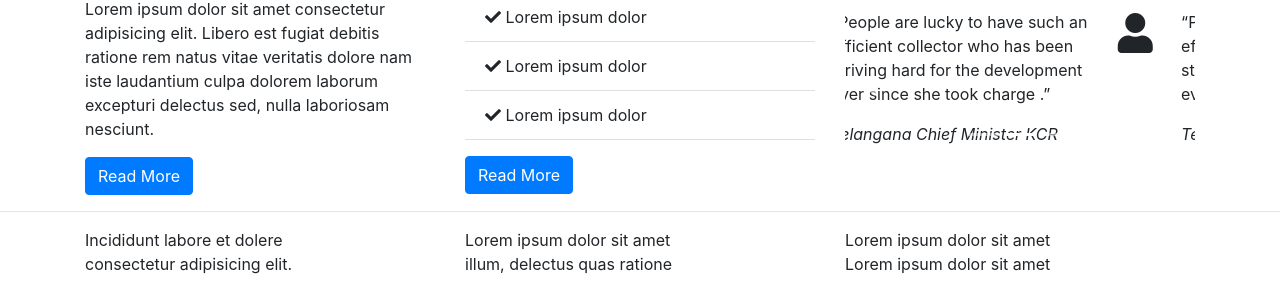
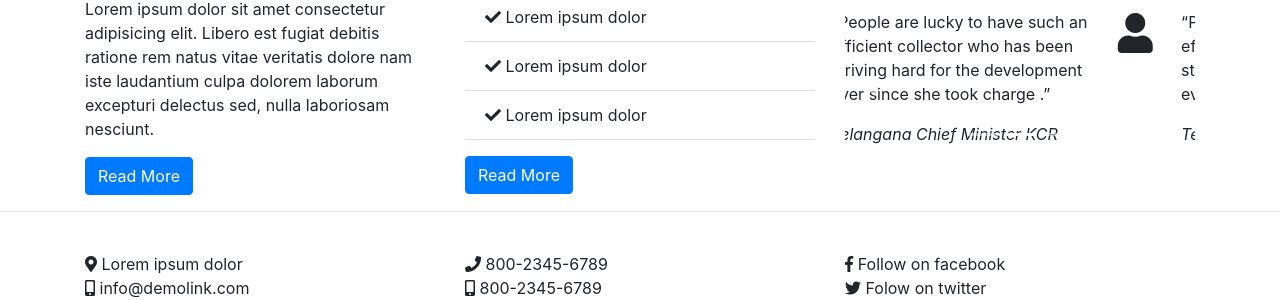
Before and after one commit to charan1922/UI_Project, a plain HTML site: page index.html in a window 1280 px wide. Shown: the part 1243-1543 px from the top of the page. Before the commit the page ends 1519 px from the top, so only its background shows below. Drawn offline with nearby package versions, Linux system fonts and the light colour scheme.

Commit message:
updated ui

```diff
--- a/index.html
+++ b/index.html
@@ -314,22 +314,57 @@
   <footer>
     <div class="container">
       <div class="row">
-        <div class="col-md-12">
-          <div class="row">
-            <div class="col-md-4">Incididunt labore et dolere</div>
-            <div class="col-md-4">Lorem ipsum dolor sit amet </div>
-            <div class="col-md-4">Lorem ipsum dolor sit amet </div>
-          </div>
-
+        <div class="col-lg-4">
+          <ul class="footer-links">
+            <li>
+              <span>
+                  <i class="fas fa-map-marker-alt"></i>
+              </span>
+              <p>Lorem ipsum dolor </p>
+            </li>
+            <li>
+              <span>
+                  <i class= "fas fa-mobile-alt"></i>
+              </span>
+              <p>info@demolink.com</p>
+            </li>
+          </ul>
         </div>
-        <div class="col-md-12">
-          <div class="row">
-            <div class="col-md-4">consectetur adipisicing elit. </div>
-            <div class="col-md-4">illum, delectus quas ratione </div>
-            <div class="col-md-4">Lorem ipsum dolor sit amet </div>
-          </div>
+        <div class="col-lg-4">
+          <ul class="footer-links">
+            <li>
+              <span>
+                <i class="fas fa-phone"></i>
+              </span>
+              <p>800-2345-6789</p>
+            </li>
+            <li>
+              <span>
+                <i class="fas fa-mobile-alt"></i>
+              </span>
+              <p>800-2345-6789</p>
+            </li>
+          </ul>
+        </div>
+        <div class="col-lg-4">
+          <ul class="footer-links">
+            <li>
+              <span>
+                <i class="fab fa-facebook-f"></i>
+              </span>
+              <p>Follow on facebook </p>
+            </li>
+            <li>
+              <span>
+                <i class="fab fa-twitter"></i>
+              </span>
+              <p>Folow on twitter</p>
+            </li>
+          </ul>
         </div>
       </div>
+
+    </div>
     </div>
   </footer>
 
--- a/main.css
+++ b/main.css
@@ -44,3 +44,12 @@ h6 i {
   margin-top: 3px;
   font-size: 40px;
 }
+
+
+.footer-links p{
+  display: inline;
+}
+.footer-links {
+  list-style: none;
+  display: inline;
+}
```
Also changed, not shown: test.jpg (renamed from test01-template.jpg), 1 other file.
